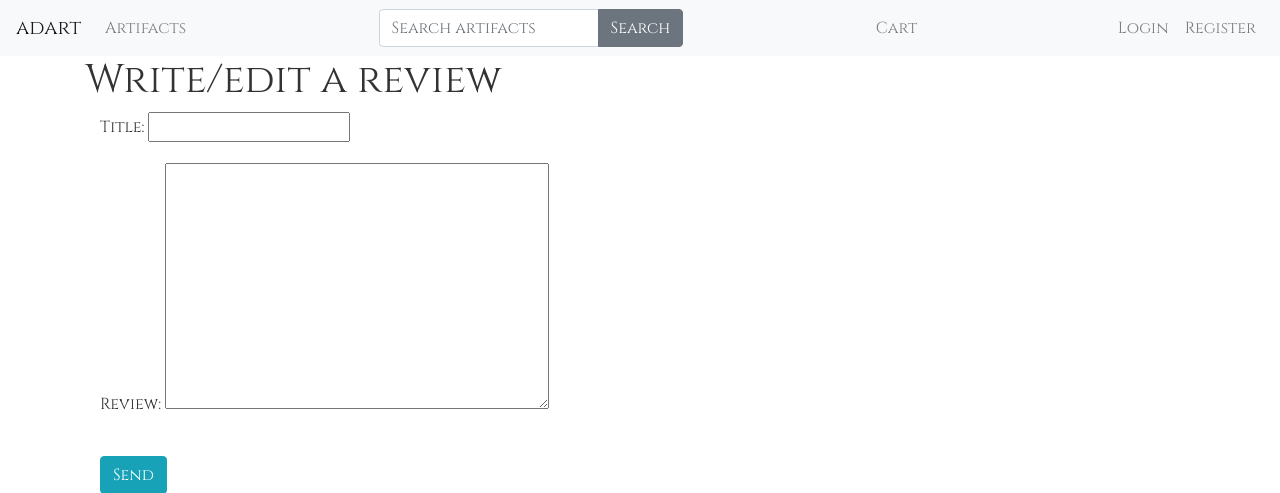
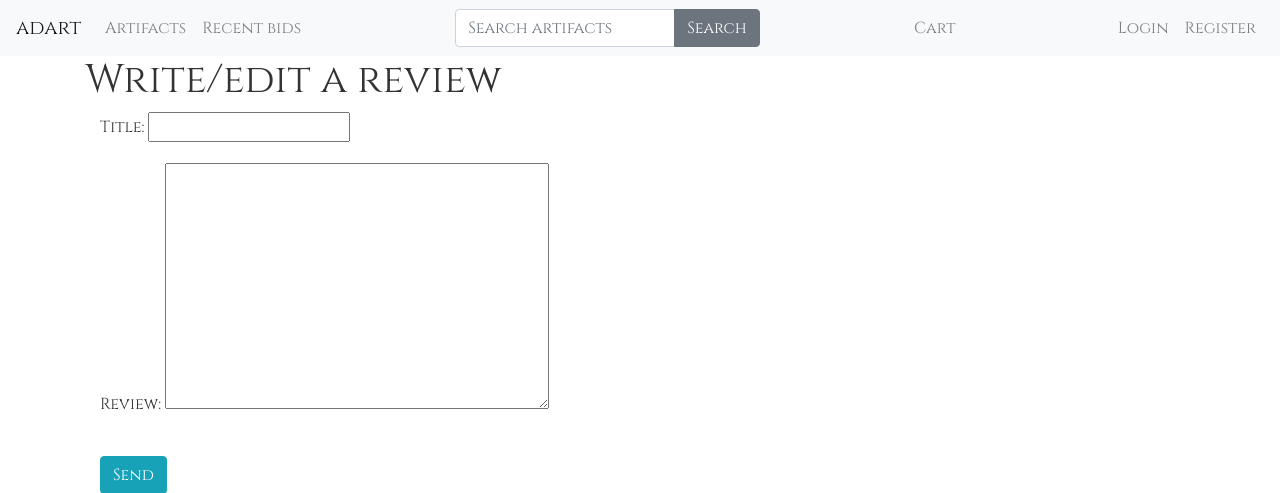
Before and after one commit to marcinstepienpython/milestone_final, a Django app: page /reviews/new/3/ in a window 1280 px wide. Shown: the top 493 px of the page. Run offline with Django 3.2, Linux system fonts and the light colour scheme; some libraries are stand-ins or nearby versions.

Commit message:
protected reviews url and changed reviews list layut

```diff
--- a/artifacts/templates/artifacts/details.html
+++ b/artifacts/templates/artifacts/details.html
@@ -59,6 +59,8 @@
         <p>{{ bid.offer }} € </p>
         {% endif %}
         {% endif %}
+        {% empty %}
+        <p>Sorry! No bids so far.</p>
         {% endfor %}
       </div>
 
--- a/bids/templates/bids/snippets/bids.html
+++ b/bids/templates/bids/snippets/bids.html
@@ -4,6 +4,9 @@
     <div>
         {% for bid in bids %}
         <p>{{bid.user}} offered {{bid.offer}} for {{ bid }}</p>
+        {% empty %}
+        <div>Sorry! No bids so far.</div>
+
         {% endfor %}
     </div>
 </div>
--- a/reviews/templates/reviews/reviews_list.html
+++ b/reviews/templates/reviews/reviews_list.html
@@ -23,11 +23,11 @@
             </div>
             {% endfor %}
         </div>
-        <div class="col-md-5">
-            <h1>Add/Edit review for:</h1>
+        <div class="jumbotron col-md-5">
+            <h3>Review your purchased items:</h3>
 
             {% for artifact in artifacts %}
-            <a href="{% url 'review_new' pk=artifact.pk %}">{{artifact.title}}</a>
+            <p><a href="{% url 'review_new' pk=artifact.pk %}">{{artifact.title}}</a></p>
 
             {% empty %}
             <div>Sorry! No items purchased.</div>
--- a/reviews/views.py
+++ b/reviews/views.py
@@ -5,8 +5,9 @@
 from .models import Review
 from auctionPal.forms import ReviewForm
 from artifacts.models import Artifact
+from django.contrib.auth.decorators import login_required
 
-
+@login_required(login_url='/login/')
 def review_list(request):
     reviews = Review.objects.all().order_by('-id')
     context = {
--- a/templates/common/navbar.html
+++ b/templates/common/navbar.html
@@ -1,7 +1,7 @@
 {% url 'index' as index_url %} {% url 'artifacts' as artifacts_url %}
 {% url 'login' as login_url %} {% url 'register' as register_url %}
 {% url 'cart' as cart_url %} {% url 'logout' as logout_url %}
-{% url 'reviews' as review_url %}
+{% url 'reviews' as review_url %} {% url 'bids' as bids_url %}
 
 <nav class="navbar navbar-expand-lg navbar-light bg-light">
   <a class="navbar-brand {% if request.path == index_url %} active {% endif %}" href="{{ index_url }}">adart</a>
@@ -14,6 +14,9 @@
 
       <li class="nav-item {% if request.path == artifacts_url %} active {% endif %}">
         <a class="nav-link " href="{{ artifacts_url }}">Artifacts</a>
+      </li>
+      <li class="nav-item {% if request.path == bids_url %} active {% endif %}">
+        <a class="nav-link " href="{{ bids_url }}">Recent bids</a>
       </li>
       {% if request.user.is_authenticated %}
       <li class="nav-item {% if request.path == review_url %} active {% endif %}">
```
Also changed, not shown: db.sqlite3, 1 other file.
